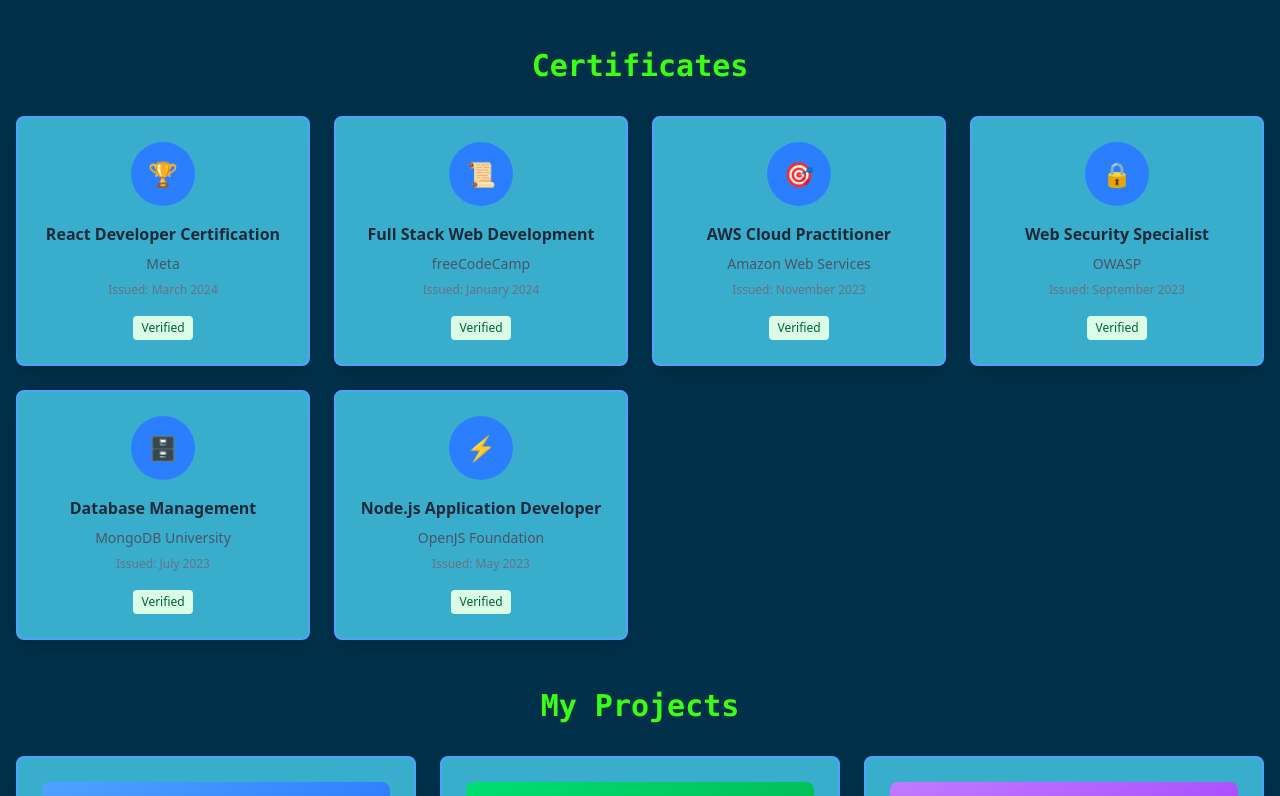
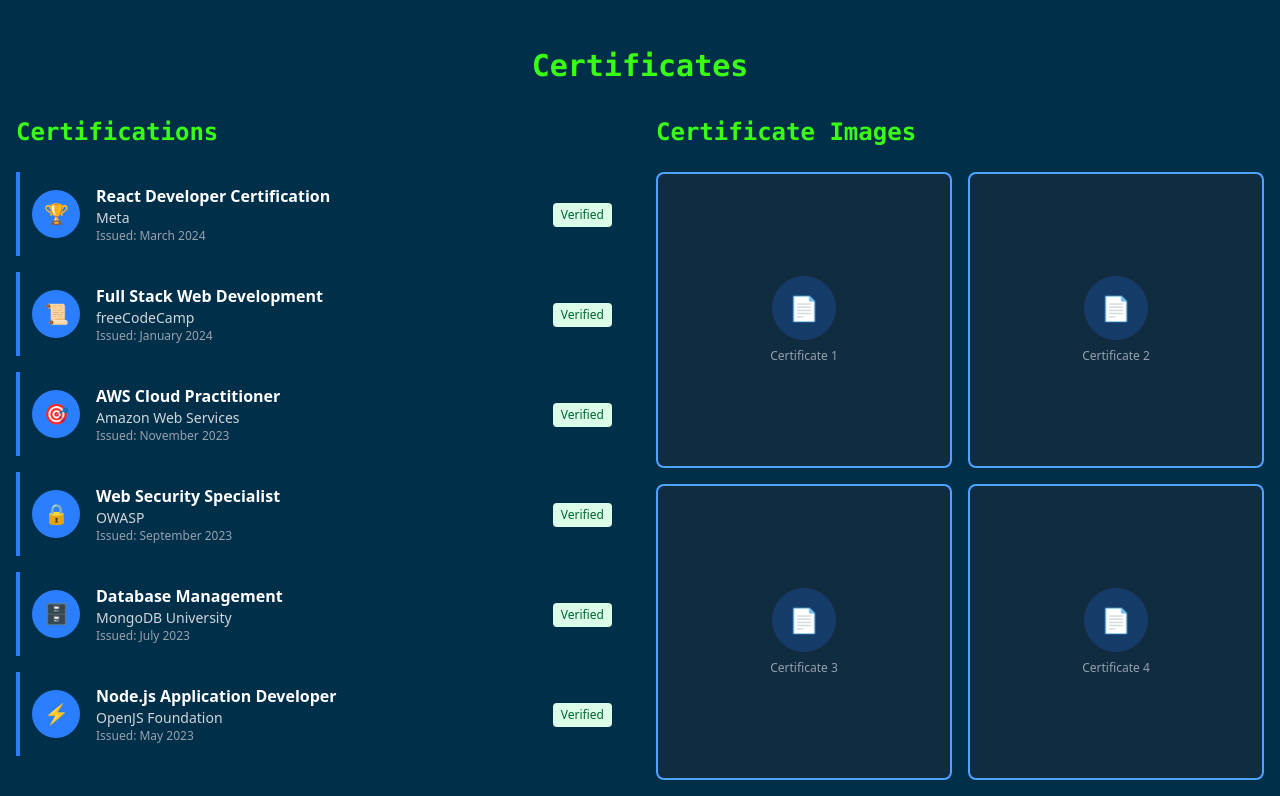
Before and after one commit to Anonimize4/mini-project-, a React (Vite) app: page / in a window 1280 px wide. Shown: the part 824-1620 px from the top of the page. Built offline with nearby package versions, Linux system fonts and the light colour scheme.

Commit message:
cerifcates updated

```diff
--- a/src/components/CertificatesSection.tsx
+++ b/src/components/CertificatesSection.tsx
@@ -42,22 +42,52 @@
     <section id="certificates" className="mb-12">
       <h2 className="text-3xl font-bold mb-8 text-center font-mono" style={{ color: '#39FF14' }}>Certificates</h2>
 
-      <div className="grid grid-cols-1 md:grid-cols-2 lg:grid-cols-4 gap-6">
-        {certificates.map((certificate, index) => (
-          <div key={index} className="rounded-lg p-6 shadow-lg border-2 border-blue-400 hover:shadow-xl transition-shadow duration-300" style={{ backgroundColor: '#38aecc' }}>
-            <div className="text-center">
-              <div className="w-16 h-16 bg-blue-500 rounded-full mx-auto mb-4 flex items-center justify-center">
-                <span className="text-white text-2xl font-bold">{certificate.icon}</span>
+      <div className="flex flex-col lg:flex-row gap-8">
+        {/* Left Side - Certificate List */}
+        <div className="flex-1">
+          <h3 className="text-2xl font-semibold mb-6 font-mono" style={{ color: '#39FF14' }}>Certifications</h3>
+          <div className="space-y-4">
+            {certificates.map((certificate, index) => (
+              <div key={index} className="flex items-center space-x-4 p-3 border-l-4 border-blue-500 hover:bg-gray-800/50 transition-colors duration-300">
+                <div className="w-12 h-12 bg-blue-500 rounded-full flex items-center justify-center flex-shrink-0">
+                  <span className="text-white text-xl">{certificate.icon}</span>
+                </div>
+                <div className="flex-1">
+                  <h4 className="text-white font-semibold">{certificate.title}</h4>
+                  <p className="text-gray-300 text-sm">{certificate.issuer}</p>
+                  <p className="text-gray-400 text-xs">Issued: {certificate.issuedDate}</p>
+                </div>
+                <div className="flex-shrink-0">
+                  <span className="inline-block bg-green-100 text-green-800 text-xs px-2 py-1 rounded">Verified</span>
+                </div>
               </div>
-              <h3 className="font-bold text-gray-800 mb-2">{certificate.title}</h3>
-              <p className="text-gray-600 text-sm mb-2">{certificate.issuer}</p>
-              <p className="text-gray-500 text-xs">Issued: {certificate.issuedDate}</p>
-              <div className="mt-4">
-                <span className="inline-block bg-green-100 text-green-800 text-xs px-2 py-1 rounded">Verified</span>
+            ))}
+          </div>
+        </div>
+
+        {/* Right Side - Certificate Photos */}
+        <div className="flex-1">
+          <h3 className="text-2xl font-semibold mb-6 font-mono" style={{ color: '#39FF14' }}>Certificate Images</h3>
+          <div className="grid grid-cols-2 gap-4">
+            {[1, 2, 3, 4].map((cert) => (
+              <div key={cert} className="relative group">
+                <div className="aspect-square rounded-lg border-2 border-blue-400 flex items-center justify-center bg-gray-800/50 hover:bg-gray-700/50 transition-colors duration-300 cursor-pointer">
+                  <div className="text-center">
+                    <div className="w-16 h-16 bg-blue-500/20 rounded-full mx-auto mb-2 flex items-center justify-center">
+                      <span className="text-blue-400 text-2xl">📄</span>
+                    </div>
+                    <p className="text-gray-400 text-xs">Certificate {cert}</p>
+                  </div>
+                </div>
+                <div className="absolute inset-0 bg-black/60 rounded-lg opacity-0 group-hover:opacity-100 transition-opacity duration-300 flex items-center justify-center">
+                  <button className="bg-blue-500 hover:bg-blue-600 text-white text-xs px-3 py-1 rounded">
+                    View
+                  </button>
+                </div>
               </div>
-            </div>
+            ))}
           </div>
-        ))}
+        </div>
       </div>
     </section>
   );
```
